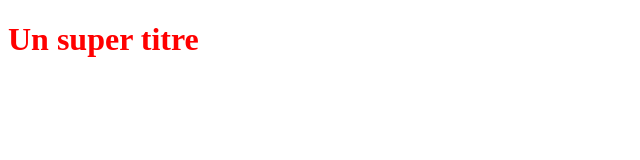
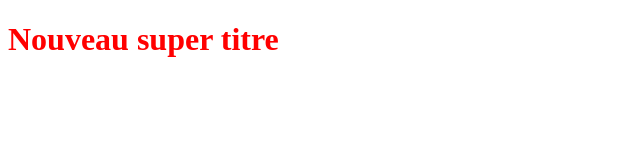
Before and after one commit to MaximeBanzet/OpenClassRoomProject2, a plain HTML site: page index.html in a window 1280 px wide. Shown: the whole page, without its empty margins (0-640 px from the left). Drawn offline with Linux system fonts and the light colour scheme.

Commit message:
Modification du titre de index.html

```diff
--- a/index.html
+++ b/index.html
@@ -5,6 +5,6 @@
    <link rel="stylesheet" type="text/css" href="styles.css">
 </head>
 <body>
-   <h1>Un super titre</h1>
+   <h1>Nouveau super titre</h1>
 </body>
 </html>
```
